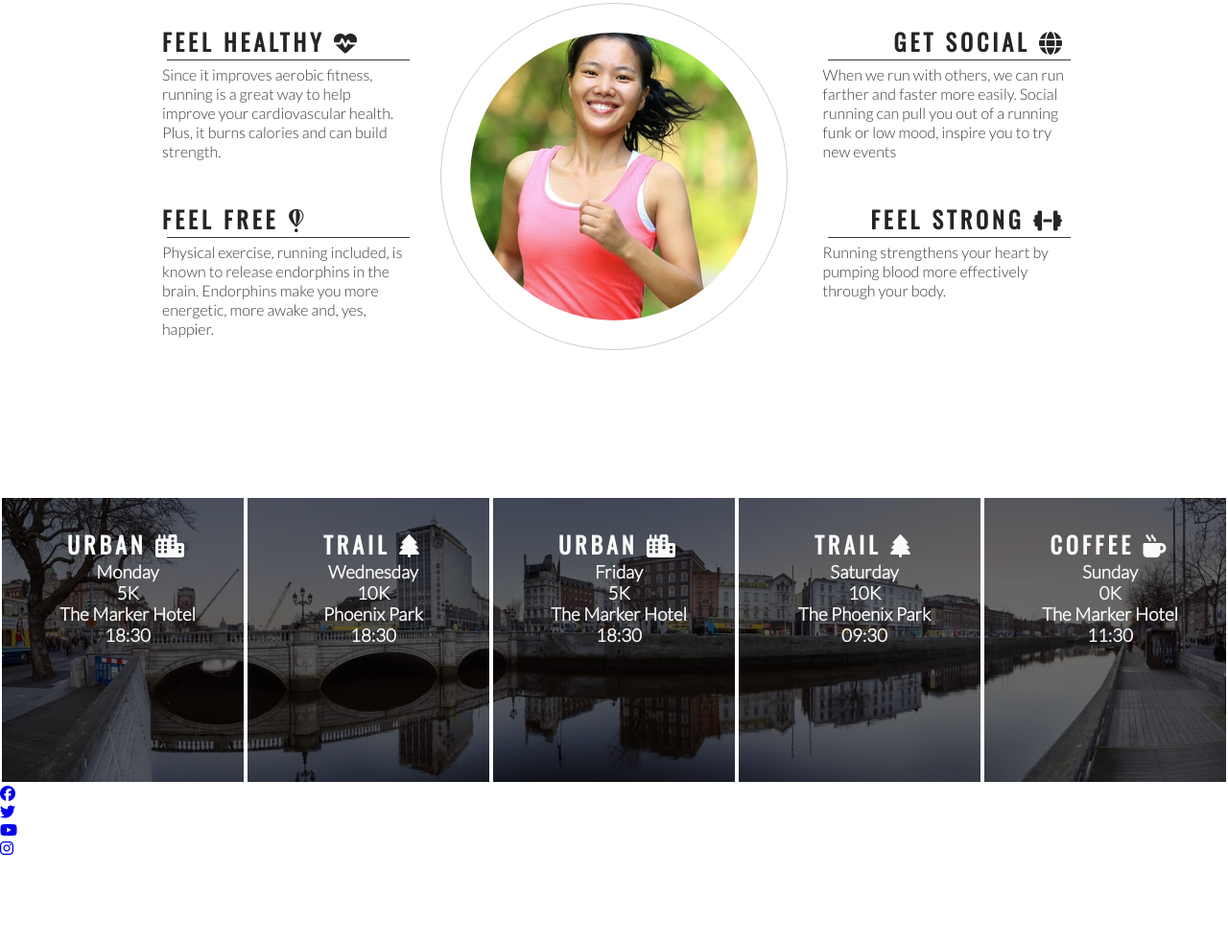
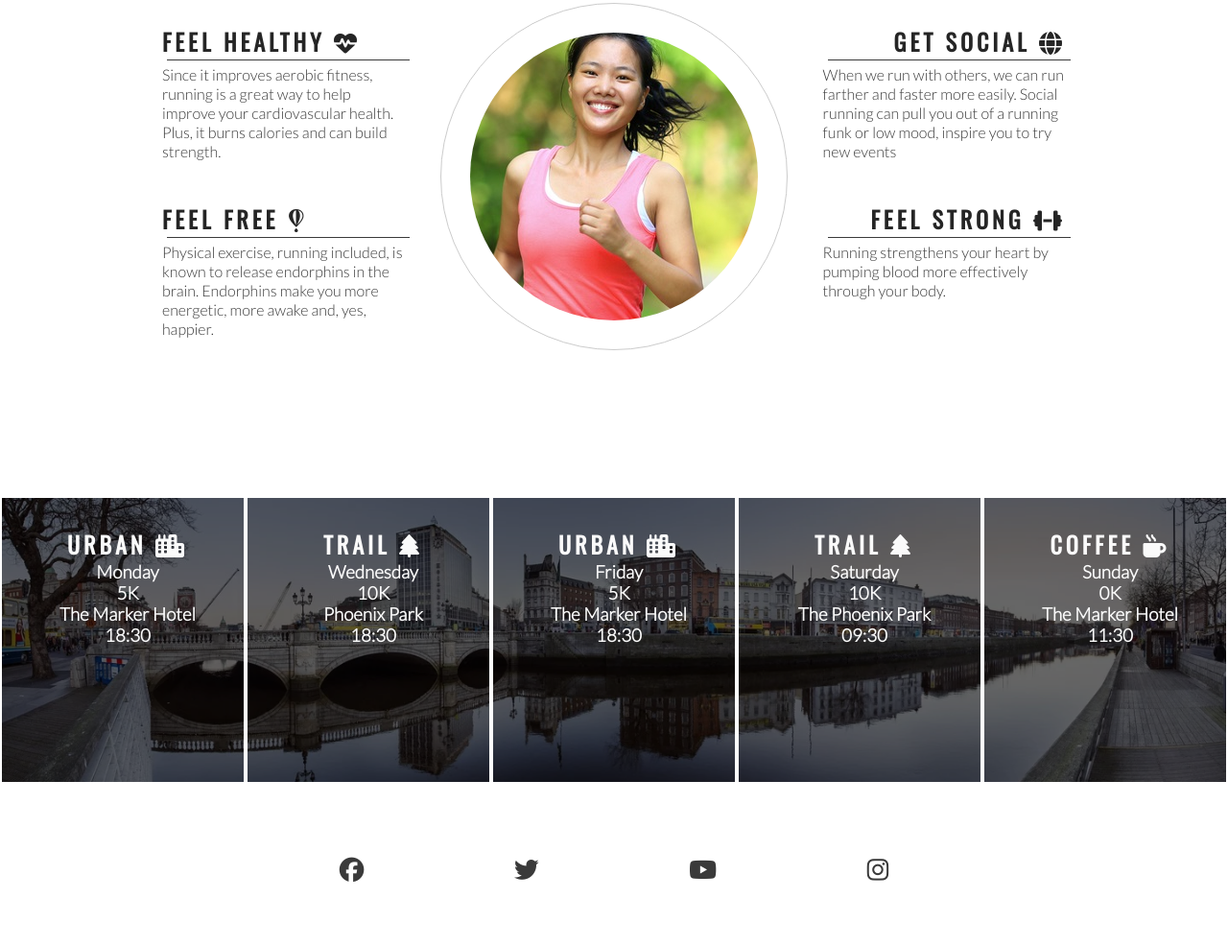
Before and after one commit to LauraLynch1997/love-running, a plain HTML site: page index.html in a window 1280 px wide. Shown: the part 778-1764 px from the top of the page at 96% size. Before the commit the page ends 1671 px from the top, so only its background shows below. Drawn offline with nearby package versions, Linux system fonts and the light colour scheme.

Commit message:
Add style to social media links and icons

```diff
--- a/assets/css/style.css
+++ b/assets/css/style.css
@@ -220,3 +220,23 @@ h1, h2 {
     #times h2 {
         color: #fafafa;
     }
+
+    #footer {
+        height: 150px;
+
+    }
+
+    .social-networks {
+        text-align: center;
+    }
+
+    .social-networks > li {
+        display: inline;
+    }
+
+    .social-networks i {
+        font-size: 160%;
+        margin: 1%;
+        padding: 5%;
+        color: #3a3a3a;
+    }
--- a/index.html
+++ b/index.html
@@ -114,7 +114,7 @@
         </div>
     </section>
     <footer>
-        <ul>
+        <ul class="social-networks">
             <li>
                 <a href="https://facebook.com" target="_blank" rel="noopener"
                 aria-label="Visit our Facbook page (opens in a new tab)"><i class="fa-brands fa-facebook"></i></a>
```
